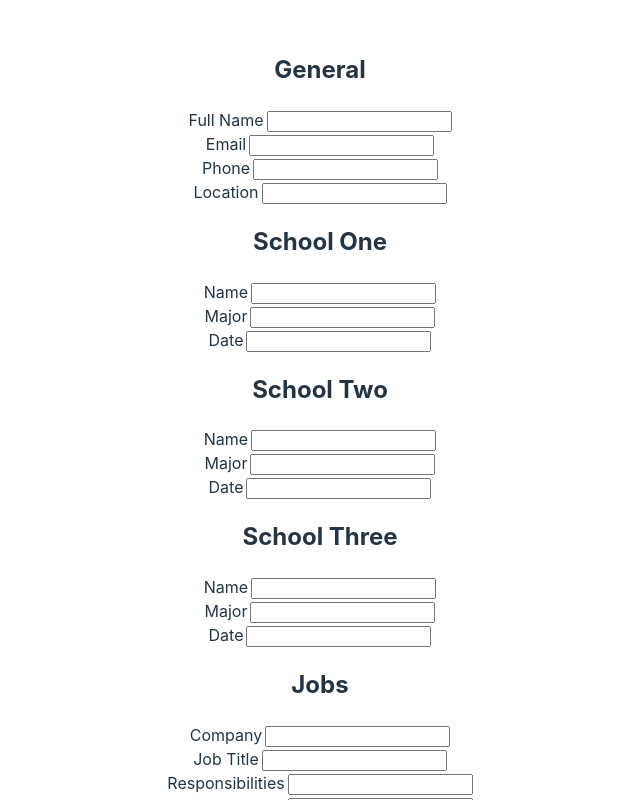
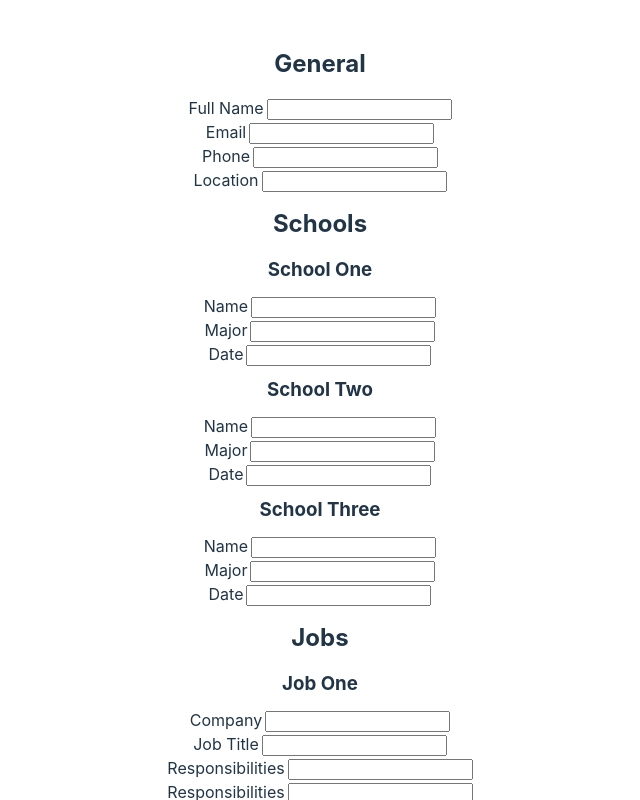
Before and after one commit to bkoch-16/cv-app, a React (Vite) app: page / in a window 1280 px wide. Shown: the top 800 px of the page, without its empty margins (320-960 px from the left). Built offline with nearby package versions, Linux system fonts and the light colour scheme.

Commit message:
added subtitles and titles, changed css file
added subtitles and titles for schools and jobs, and changed the name of the css file to combine

```diff
--- a/src/components/Combine.jsx
+++ b/src/components/Combine.jsx
@@ -1,5 +1,5 @@
 import { useState } from "react";
-import "../styles/input.css";
+import "../styles/combine.css";
 import Output from "./Output";
 import InputSection from "./InputSection";
 
--- a/src/components/InputSection.jsx
+++ b/src/components/InputSection.jsx
@@ -69,7 +69,8 @@ export default function InputSection({
         onChange={handleLocationChange}
       />
       <br />
-      <h2>School One</h2>
+      <h2>Schools</h2>
+      <h3>School One</h3>
       <Input
         title="Name"
         value={schoolOne.schoolName}
@@ -88,7 +89,7 @@ export default function InputSection({
         onChange={handleSchoolOneDateChange}
       />
       <br />
-      <h2>School Two</h2>
+      <h3>School Two</h3>
       <Input
         title="Name"
         value={schoolTwo.schoolName}
@@ -107,7 +108,7 @@ export default function InputSection({
         onChange={handleSchoolTwoDateChange}
       />
       <br />
-      <h2>School Three</h2>
+      <h3>School Three</h3>
       <Input
         title="Name"
         value={schoolThree.schoolName}
@@ -127,6 +128,7 @@ export default function InputSection({
       />
       <br />
       <h2>Jobs</h2>
+      <h3>Job One</h3>
       <Input
         title="Company"
         value={jobOne.companyName}
@@ -163,7 +165,7 @@ export default function InputSection({
         onChange={handleJobOneDateChange}
       />
       <br />
-      <br />
+      <h3>Job Two</h3>
       <Input
         title="Company"
         value={jobTwo.companyName}
@@ -200,7 +202,7 @@ export default function InputSection({
         onChange={handleJobTwoDateChange}
       />
       <br />
-      <br />
+      <h3>Job Three</h3>
       <Input
         title="Company"
         value={jobThree.companyName}
--- a/src/styles/input.css
+++ b/src/styles/combine.css
@@ -6,3 +6,11 @@ button {
   border: black 1px solid;
   margin-top: 5px;
 }
+
+h3 {
+  margin: 10px;
+}
+
+h2 {
+  margin: 14px;
+}
```
